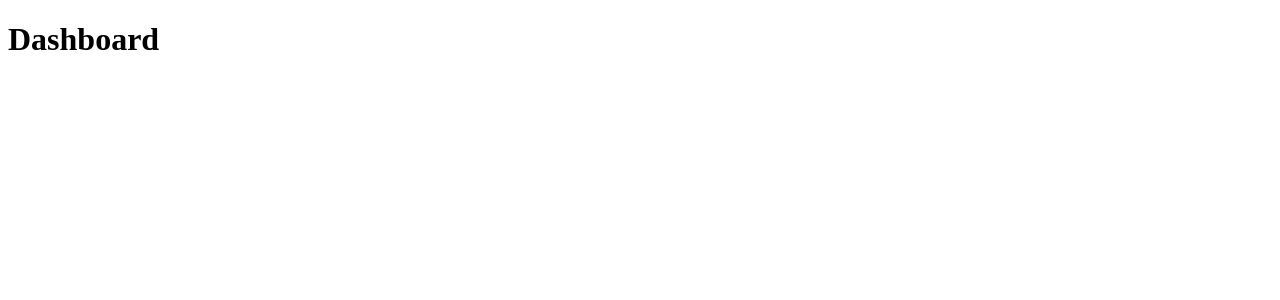
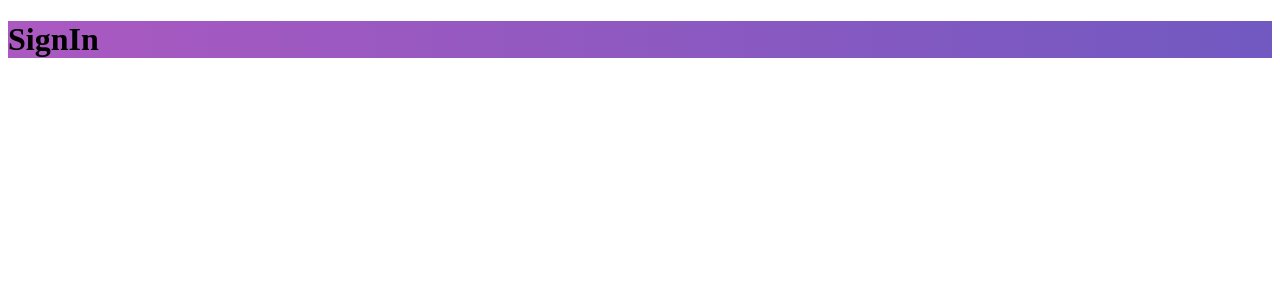
Before and after one commit to maykonpacheco/gobarber-web, a React (Create React App) app: page / in a window 1280 px wide. Before the commit this address led to /dashboard. Shown: the top 300 px of the page. Built offline with nearby package versions, Linux system fonts and the light colour scheme.

Commit message:
Layouts por página

```diff
--- a/package.json
+++ b/package.json
@@ -12,7 +12,8 @@
     "react-dom": "^16.13.0",
     "react-router-dom": "^5.1.2",
     "react-scripts": "3.4.0",
-    "reactotron-react-js": "^3.3.7"
+    "reactotron-react-js": "^3.3.7",
+    "styled-components": "^5.0.1"
   },
   "scripts": {
     "start": "react-scripts start",
--- /dev/null
+++ b/src/pages/_layouts/auth/index.js
@@ -0,0 +1,11 @@
+import React from "react";
+import Prototype from "prop-types";
+import { Wrapper } from "./styles";
+
+export default function AuthLayout({ children }) {
+  return <Wrapper>{children}</Wrapper>;
+}
+
+AuthLayout.prototype = {
+  children: Prototype.element.isRequired
+};
--- /dev/null
+++ b/src/pages/_layouts/auth/styles.js
@@ -0,0 +1,6 @@
+import styled from "styled-components";
+
+export const Wrapper = styled.div`
+  height: 100%;
+  background: linear-gradient(-90deg, #7159c1, #ab59c1);
+`;
--- /dev/null
+++ b/src/pages/_layouts/default/index.js
@@ -0,0 +1,11 @@
+import React from "react";
+import Prototype from "prop-types";
+import { Wrapper } from "./styles";
+
+export default function DefaultLayout({ children }) {
+  return <Wrapper>{children}</Wrapper>;
+}
+
+DefaultLayout.prototype = {
+  children: Prototype.element.isRequired
+};
--- /dev/null
+++ b/src/pages/_layouts/default/styles.js
@@ -0,0 +1,6 @@
+import styled from "styled-components";
+
+export const Wrapper = styled.div`
+  height: 100%;
+  background: #ccc;
+`;
--- a/src/routes/Route.js
+++ b/src/routes/Route.js
@@ -1,13 +1,16 @@
 import React from "react";
 import PropTypes from "prop-types";
 import { Route, Redirect } from "react-router-dom";
+
+import AuthLayout from "../pages/_layouts/auth";
+import DefaultLayout from "../pages/_layouts/default";
 
 export default function RouteWrapper({
   component: Component,
   isPrivate,
   ...rest
 }) {
-  const signed = true;
+  const signed = false;
 
   if (!signed && isPrivate) {
     return <Redirect to="/" />;
@@ -17,7 +20,18 @@
     return <Redirect to="/dashboard" />;
   }
 
-  return <Route {...rest} component={Component} />;
+  const Layout = signed ? DefaultLayout : AuthLayout;
+
+  return (
+    <Route
+      {...rest}
+      render={props => (
+        <Layout>
+          <Component {...props} />
+        </Layout>
+      )}
+    />
+  );
 }
 
 RouteWrapper.prototype = {
```
Also changed, not shown: 1 other file (tests, documents, lock files or other folders).
